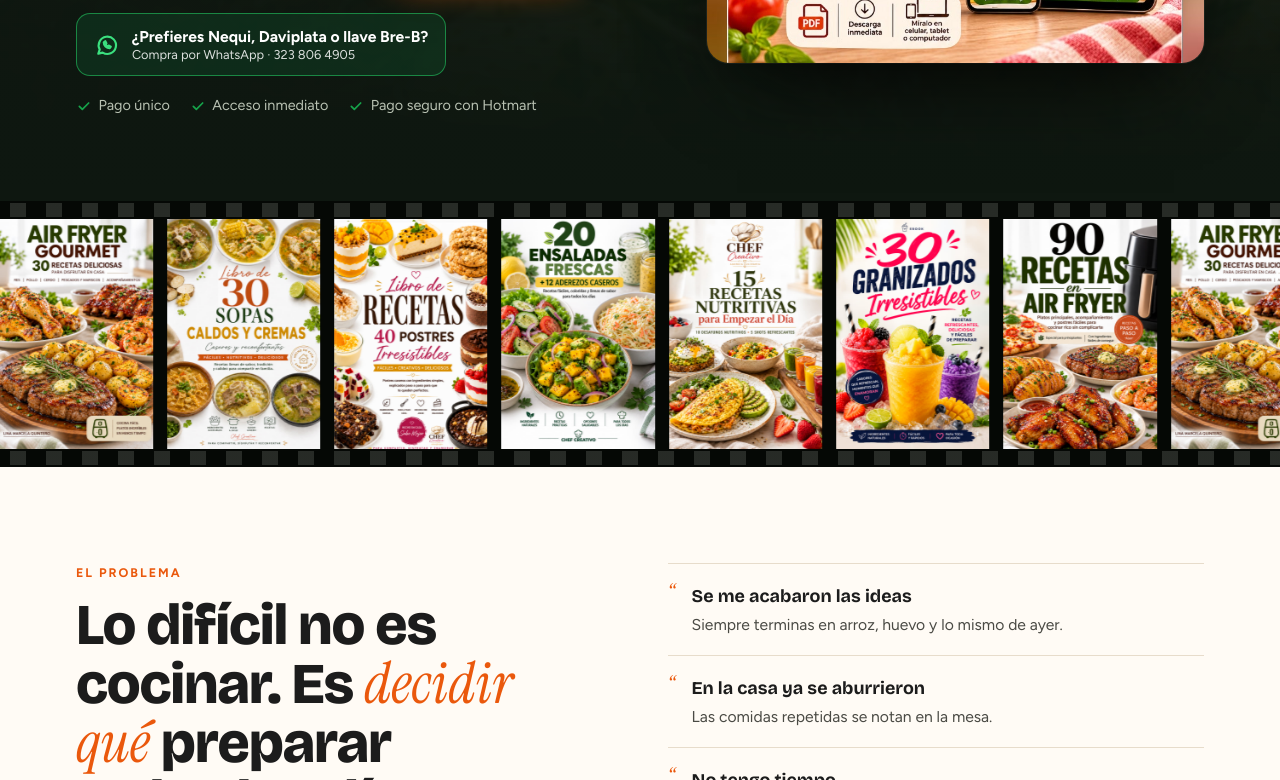
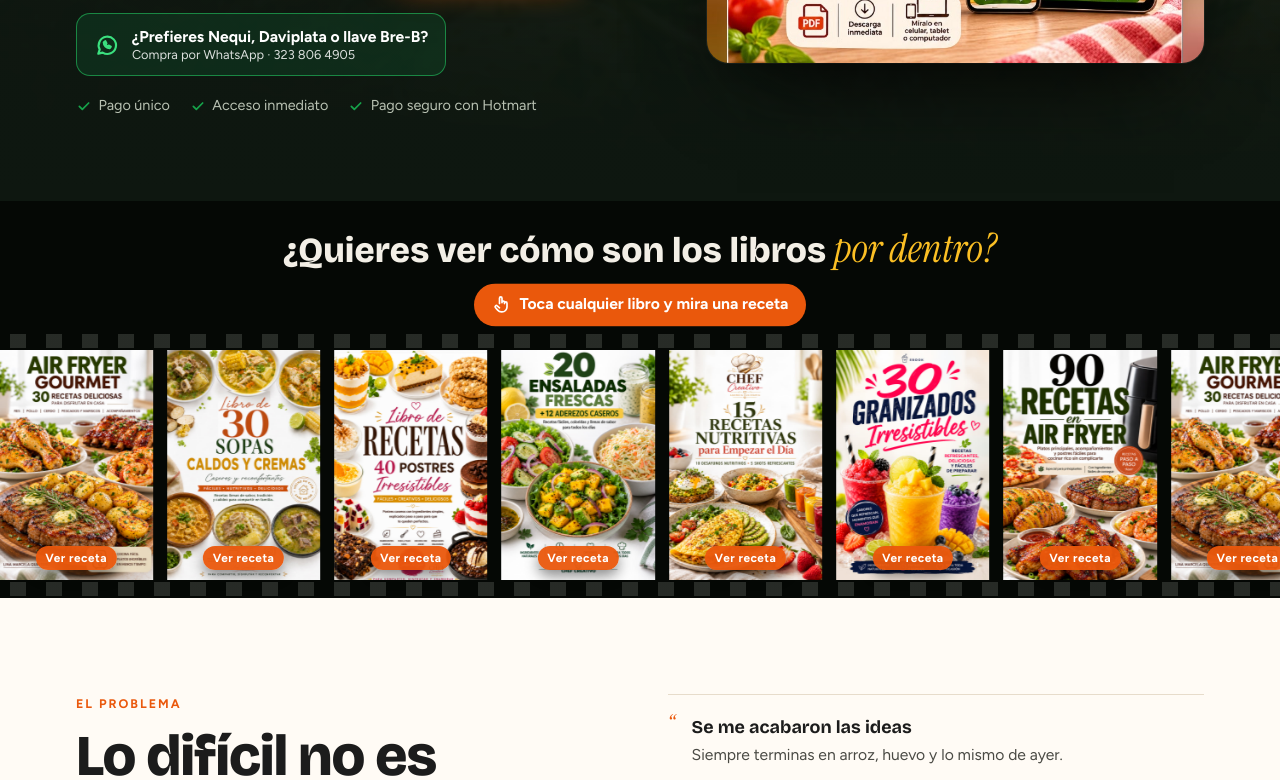
Before and after one commit to Chefcreativofacil/Chef-Creativo, a plain HTML site: page index.html in a window 1280 px wide. Shown: the part 618-1398 px from the top of the page. Drawn offline with nearby package versions, Linux system fonts and the light colour scheme.

Commit message:
Agrega aviso para tocar los libros y ver una receta
Encabezado sobre la tira de portadas y etiqueta 'Ver receta' en cada libro.

Co-Authored-By: Claude Opus 5.5 <noreply@anthropic.com>
Claude-Session: https://claude.ai/code/session_01Fw963tN2vpsAVfDE6KpDyh

```diff
--- a/index.html
+++ b/index.html
@@ -118,6 +118,14 @@ em.s{font-family:var(--f-accent);font-style:italic;font-weight:400;letter-spacin
 @keyframes steam{0%{opacity:0;transform:translateY(40%) scale(.6)}30%{opacity:.9}100%{opacity:0;transform:translateY(-60%) scale(1.4)}}
 
 /* ---------- tira de película ---------- */
+.film-head{background:#050805;color:var(--on-night);text-align:center;padding-block:26px 6px}
+.fh-q{font-family:var(--f-display);font-weight:800;font-size:clamp(1.5rem,3.6vw,2.2rem);line-height:1.1;text-wrap:balance}
+.fh-q em.s{color:var(--gold);font-size:1.12em}
+.fh-a{margin-top:12px;display:inline-flex;align-items:center;gap:.5em;background:var(--flame);color:#fff;font-weight:800;font-size:.98rem;padding:.6em 1.1em;border-radius:999px;animation:nudge 2.4s ease-in-out infinite}
+.fh-a svg{width:20px;height:20px}
+@keyframes nudge{0%,100%{transform:translateY(0)}50%{transform:translateY(4px)}}
+.reel button{position:relative}
+.reel button::after{content:"Ver receta";position:absolute;left:50%;bottom:10px;transform:translateX(-50%);background:rgba(234,88,12,.95);color:#fff;font:800 .74rem var(--f-body);letter-spacing:.04em;padding:.4em .8em;border-radius:999px;white-space:nowrap;box-shadow:0 6px 14px rgba(0,0,0,.45)}
 .film{background:#050805;padding-block:18px;overflow:hidden;position:relative}
 .film::before,.film::after{content:"";position:absolute;left:0;right:0;height:14px;background:repeating-linear-gradient(90deg,transparent 0 10px,#2b2f2a 10px 26px,transparent 26px 36px);opacity:.9}
 .film::before{top:2px}.film::after{bottom:2px}
@@ -318,6 +326,7 @@ body.locked{overflow:hidden}
   .lbl-c b{font-size:.84rem}
 }
 @media (prefers-reduced-motion:reduce){
+  .fh-a{animation:none}
   .lbl-c,.m-expr{opacity:1;transform:none}
   .m-lines line{stroke-dashoffset:0}
   .m-lines circle.dot{opacity:1}
@@ -470,6 +479,12 @@ body.locked{overflow:hidden}
 </section>
 
 <!-- TIRA DE PELÍCULA -->
+<div class="film-head">
+  <div class="wrap">
+    <p class="fh-q">¿Quieres ver cómo son los libros <em class="s">por dentro?</em></p>
+    <p class="fh-a"><svg><use href="#i-tap"/></svg>Toca cualquier libro y mira una receta</p>
+  </div>
+</div>
 <div class="film" aria-label="Portadas de los 7 recetarios. Toca una para ver una receta">
   <div class="reel" id="reel">
     <button type="button" data-r="pollo" aria-label="Ver una receta de 90 Recetas en Air Fryer"><img src="airfryer90.jpg" alt="90 Recetas en Air Fryer" loading="lazy"></button>
```
